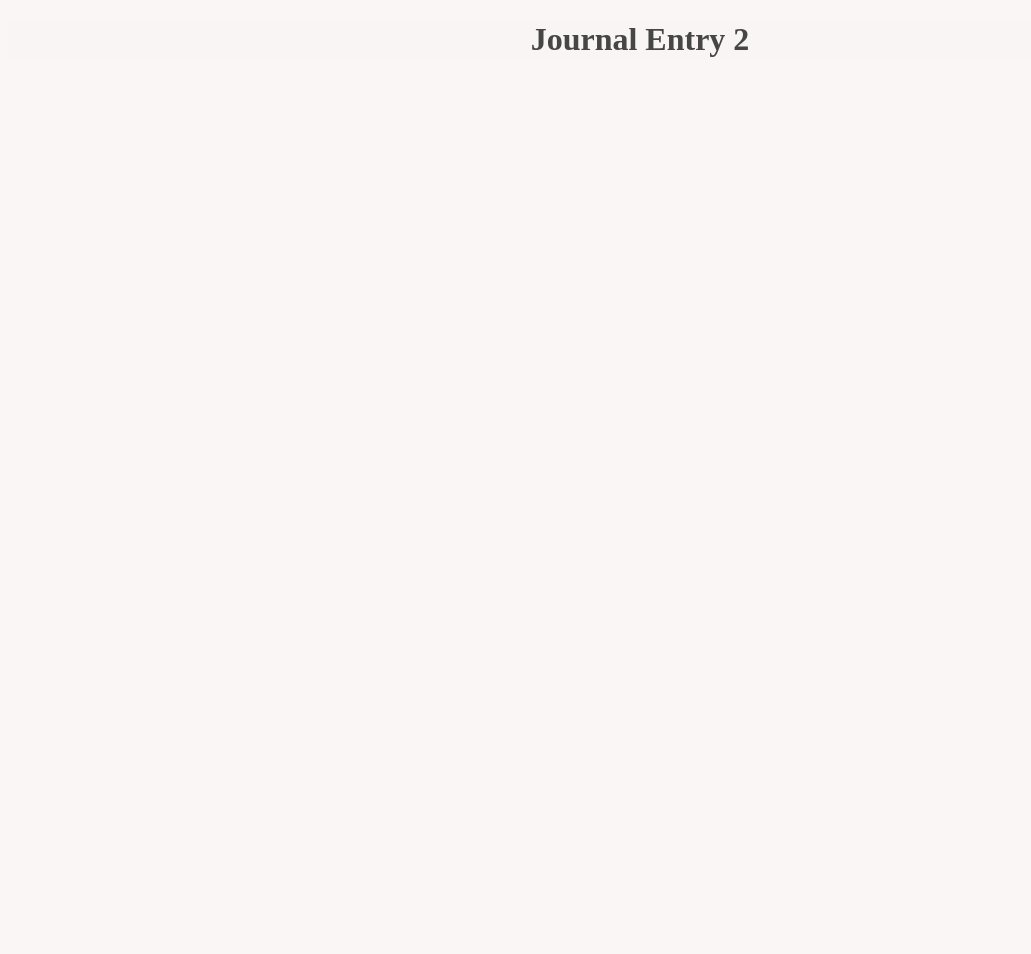
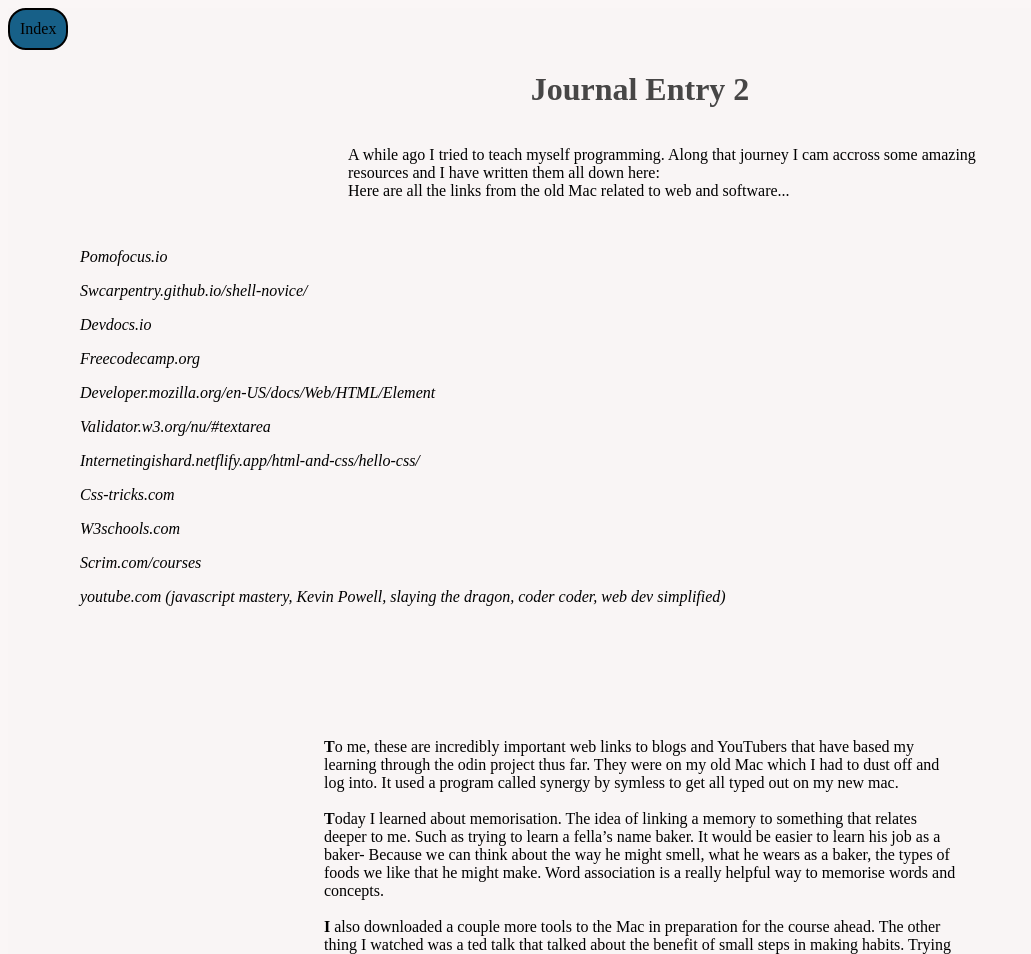
Before and after one commit to JJHotty/journals, a plain HTML site: page sprint1/journal/010225.html in a window 1280 px wide. Shown: the top 954 px of the page, without its empty margins (0-1031 px from the left). Before the commit the page ends 800 px from the top, so only its background shows below. Drawn offline with Linux system fonts and the light colour scheme.

Commit message:
add journal entry 2, adjust .css to manipulate more complex sizing and spacing arrangements

```diff
--- a/sprint1/journal/010225.html
+++ b/sprint1/journal/010225.html
@@ -4,10 +4,44 @@
     <link rel="stylesheet" href="../style/styles.css">
     <meta charset="UTF-8">
     <meta name="viewport" content="width=device-width, initial-scale=1.0">
-    <title>010225</title>
+    <title>310125</title>
 </head>
 <body>
+    <header><a class="bttn" href="../index.html">Index</a></header>
     <h1>Journal Entry 2</h1>
+    <div class="box">
+    <p class="flex3">
+        A while ago I tried to teach myself programming. Along that journey I cam accross some amazing resources and I have written them all down here:<br>
+        Here are all the links from the old Mac related to web and software...<br></p>
+        </div>
+<ul class="box3"><i>
+<li class="flex2">Pomofocus.io</li>
+<li class="flex2">Swcarpentry.github.io/shell-novice/</li>
+<li class="flex2">Devdocs.io</li>
+<li class="flex2">Freecodecamp.org</li>
+<li class="flex2">Developer.mozilla.org/en-US/docs/Web/HTML/Element</li>
+<li class="flex2">Validator.w3.org/nu/#textarea</li>
+<li class="flex2">Internetingishard.netflify.app/html-and-css/hello-css/</li>
+<li class="flex2">Css-tricks.com</li>
+<li class="flex2">W3schools.com</li>
+<li class="flex2">Scrim.com/courses</li>
+<li class="flex2">youtube.com (javascript mastery, Kevin Powell, slaying the dragon, coder coder, web dev simplified) </li></i>
+</ul><br><br>
+<div class="box">
+    <p class="flex">
+<b>T</b>o me, these are incredibly important web links to blogs and YouTubers that have based my learning through the odin project thus far.
+They were on my old Mac which I had to dust off and log into. It used a program called synergy by symless to get all typed out on my new mac. <br><br>
+
+<b>T</b>oday I learned about memorisation. The idea of linking a memory to something that relates deeper to me. Such as trying to learn a fella’s name baker. It would be easier to learn his job as a baker- Because we can think about the way he might smell, what he wears as a baker, the types of foods we like that he might make. Word association is a really helpful way to memorise words and concepts. <br>
+<br>
+<b>I</b> also downloaded a couple more tools to the Mac in preparation for the course ahead.
+
+The other thing I watched was a ted talk that talked about the benefit of small steps in making habits. Trying to achieve something by just jumping towards that thing doesn’t always go a long way. But leaning into the idea that you could floss one tooth and that would start your habit. And then next time at the same time or after the same thing. Floss 2 teeth and eventually you’ll have an established habit that is easier to hold onto. The same idea of trying to just immediately run a marathon. You’ll maybe try it once and think that I can’t even do this. But first walk out the door and back in each day. Then walk to the end of the street and back. Job to the end of the street. Walk around the block. Jog around the block. And eventually run.. Slowly increasing in cadence and distance. But always remembering to factor it into forming a habit. Do it every day and work towards giving it a trigger. After I have dinner I always go outside. This will mean that you will be able to get started without much effort.. You’re not immediately running a marathon. You are just walking outside which isn’t hard, and doesn’t take much time. And you work up to the point.
+
+
+    </p>
+
+</div>
 
 </body>
 </html>
--- a/sprint1/style/styles.css
+++ b/sprint1/style/styles.css
@@ -33,9 +33,40 @@
 
 }
 
+.box2 {
+    display:flex;
+    flex-wrap:wrap;
+    align-content:center;
+}
+
+.box3 {
+    display:flex;
+    flex-wrap:nowrap;
+    flex-direction:column;
+    align-items:first baseline;
+
+
+}
+
 .flex {
     flex-basis:50%;
     padding:4rem;
+}
+
+.flex2 {
+    flex-basis:50%;
+    padding-left:2rem;
+    list-style-type:none;
+
+}
+
+.flex3 {
+    flex-basis: 50%;
+    padding-left:3rem;
+
+
+
+
 }
 
 
```
Also changed, not shown: sprint1/journal/040225.html (+10 -2 lines), sprint1/journal/050225.html (+10 -2 lines), sprint1/journal/060225.html (+10 -2 lines).
